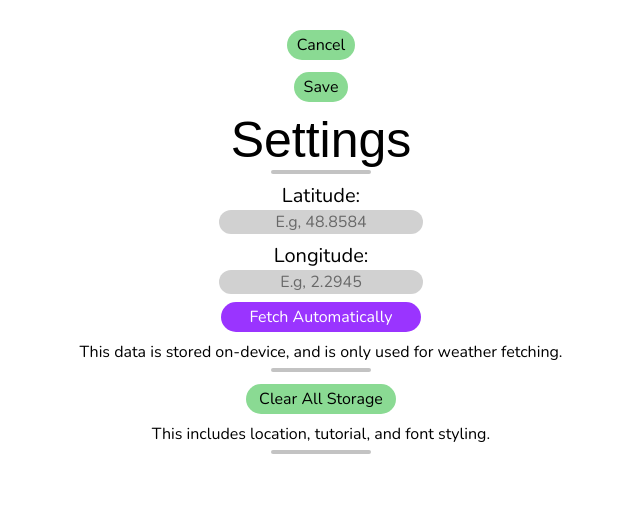
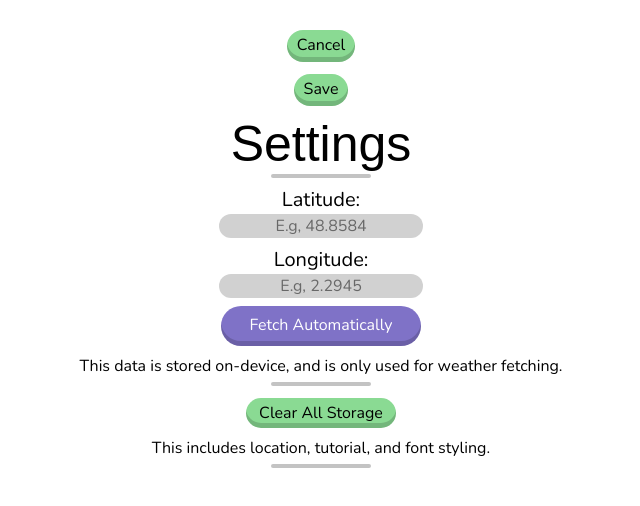
Before and after one commit to CapyGamesXD/BetterStandby, a SvelteKit app: page /settings in a window 1280 px wide. Shown: the top 506 px of the page, without its empty margins (319-959 px from the left). Built offline with nearby package versions, Linux system fonts and the light colour scheme; a web font is replaced by a local one.

Commit message:
Added new styling for buttons with shadows

```diff
--- a/src/app.html
+++ b/src/app.html
@@ -8,7 +8,6 @@
 			rel="stylesheet"
 		/>
 
-		<meta name="apple-mobile-web-app-capable" content="yes" />
 		<meta name="apple-mobile-web-app-status-bar-style" content="default" />
 		<meta name="apple-mobile-web-app-title" content="BetterStandby" />
 
--- a/src/routes/+page.svelte
+++ b/src/routes/+page.svelte
@@ -31,7 +31,7 @@
 	}
 </script>
 
-<div class="centerdiv">
+<div class="centerdiv" style="--accent: {accentColour}">
 	<h1 class="nunito thin subH">Welcome to</h1>
 	<h1 class="koulen">Better Standby</h1>
 	<div class="divider"></div>
@@ -93,9 +93,9 @@
 			</div>
 		</div>
 	{:else if page === 3}
-		<div class="slideAnim" style="--accent: {accentColour}">
+		<div class="slideAnim">
 			<p class="mt-2">Great choice! Now let's choose an accent colour!</p>
-			<input type="color" class="colourInput" bind:value={accentColour} />
+			<input type="color" class="colourInput mt-2" bind:value={accentColour} />
 			<button
 				onclick={() => {
 					page++;
@@ -104,17 +104,11 @@
 			>
 		</div>
 	{:else if page === 4}
-		<div class="slideAnim" style="--accent: {accentColour}">
+		<div class="slideAnim">
 			<p class="mt-2">
-				Almost done! <br /> If you want to customise further, all you need to do is tap on the screen!
-				Try it!
+				Almost done! <br /> If you want to customise further, all you need to do is tap on the time!
 			</p>
-			<button onclick={accept}>
-				<div class="bubble">
-					<div class="phone thin">19:23</div>
-					<div class="stand"></div>
-				</div>
-			</button>
+			<button class="changeyButton mt-2" onclick={accept}> Done! </button>
 		</div>
 	{/if}
 </div>
@@ -127,9 +121,24 @@
 		border-radius: 50px;
 		font-size: 20px;
 		font-weight: 600;
+		box-shadow: inset 0px -5px 0px 0px rgba(0, 0, 0, 0.163);
 	}
 
-	.changeyButton:hover {
+	.bubble {
+		width: 200px;
+		height: 200px;
+		background-color: #d9d9d9;
+		border-radius: 20px;
+		margin-top: 10px;
+		display: flex;
+		flex-direction: column;
+		align-items: center;
+		justify-content: center;
+		transition: 0.4s;
+	}
+
+	.changeyButton:hover,
+	.greenBG:hover {
 		transform: scale(1.1);
 	}
 </style>
--- a/src/routes/customisation/+page.svelte
+++ b/src/routes/customisation/+page.svelte
@@ -166,10 +166,6 @@
 		gap: 10px;
 		align-items: flex-start;
 	}
-	.bubble {
-		width: 200px;
-		height: 200px;
-	}
 
 	.accentButton {
 		background-color: var(--accentColour);
@@ -180,6 +176,8 @@
 		font-weight: 600;
 		color: contrast-color(var(--accentColour));
 		border: 2px contrast-color(var(--accentColour)) solid;
+		padding: 3px 10px 5px 10px;
+		box-shadow: inset 0px -5px 0px 0px rgba(0, 0, 0, 0.163);
 	}
 
 	.grayedButton {
@@ -234,7 +232,8 @@
 		height: 30px;
 		border-radius: 30px;
 		display: flex;
-
+		padding: 3px 10px 5px 10px;
+		box-shadow: inset 0px -5px 0px 0px rgba(0, 0, 0, 0.163);
 		justify-content: center;
 		align-items: center;
 	}
--- a/src/routes/settings/+page.svelte
+++ b/src/routes/settings/+page.svelte
@@ -67,12 +67,15 @@
 <style>
 	button {
 		width: 200px;
-		height: 30px;
-		background-color: rgb(154, 52, 255);
+		height: 40px;
+		background-color: rgb(127, 114, 199);
 		color: white;
 		border-radius: 30px;
 		outline: none;
 		border: none;
+		padding: 3px 10px 5px 10px;
+
+		box-shadow: inset 0px -5px 0px 0px rgba(0, 0, 0, 0.163);
 	}
 
 	button:hover {
@@ -104,8 +107,9 @@
 
 	a {
 		background-color: var(--accentColour);
-		padding: 10px;
-		height: 30px;
+		padding: 3px 10px 5px 10px;
+
+		box-shadow: inset 0px -5px 0px 0px rgba(0, 0, 0, 0.163);
 		border-radius: 30px;
 		display: flex;
 		color: rgb(0, 0, 0);
--- a/src/routes/styling.css
+++ b/src/routes/styling.css
@@ -79,8 +79,8 @@ p {
 }
 
 .bubble {
-	width: clamp(10vw, 30vw, 400px);
-	height: clamp(10vw, 50vh, 400px);
+	width: 200px;
+	height: 200px;
 	background-color: #d9d9d9;
 	border-radius: 20px;
 	margin-top: 10px;
```
